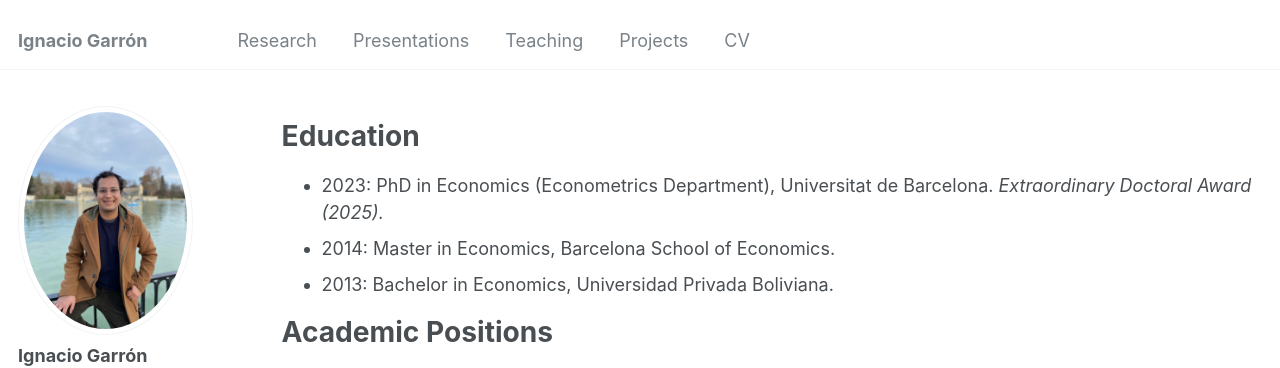
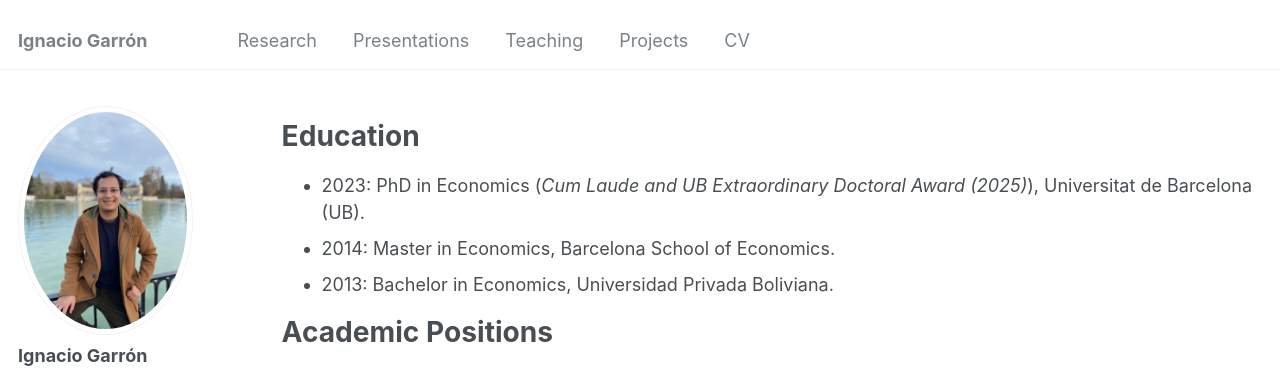
Before and after one commit to IgnacioGarron/IgnacioGarron.github.io, a Jekyll site: the page built from _pages/cv.md, in a window 1280 px wide and 1255 px high. Shown: the top 368 px of the window. Built offline with Jekyll 4.4.1, drawn with Linux system fonts in a browser that asks for light colours; some web fonts are replaced.

Commit message:
Update cv.md

```diff
--- a/_pages/cv.md
+++ b/_pages/cv.md
@@ -12,7 +12,7 @@ redirect_from:
 Education
 ======
 
-* 2023: PhD in Economics (Econometrics Department), Universitat de Barcelona. *Extraordinary Doctoral Award (2025).*
+* 2023: PhD in Economics (*Cum Laude and UB Extraordinary Doctoral Award (2025)*), Universitat de Barcelona (UB).
 * 2014: Master in Economics, Barcelona School of Economics.
 * 2013: Bachelor in Economics, Universidad Privada Boliviana.
 
```
